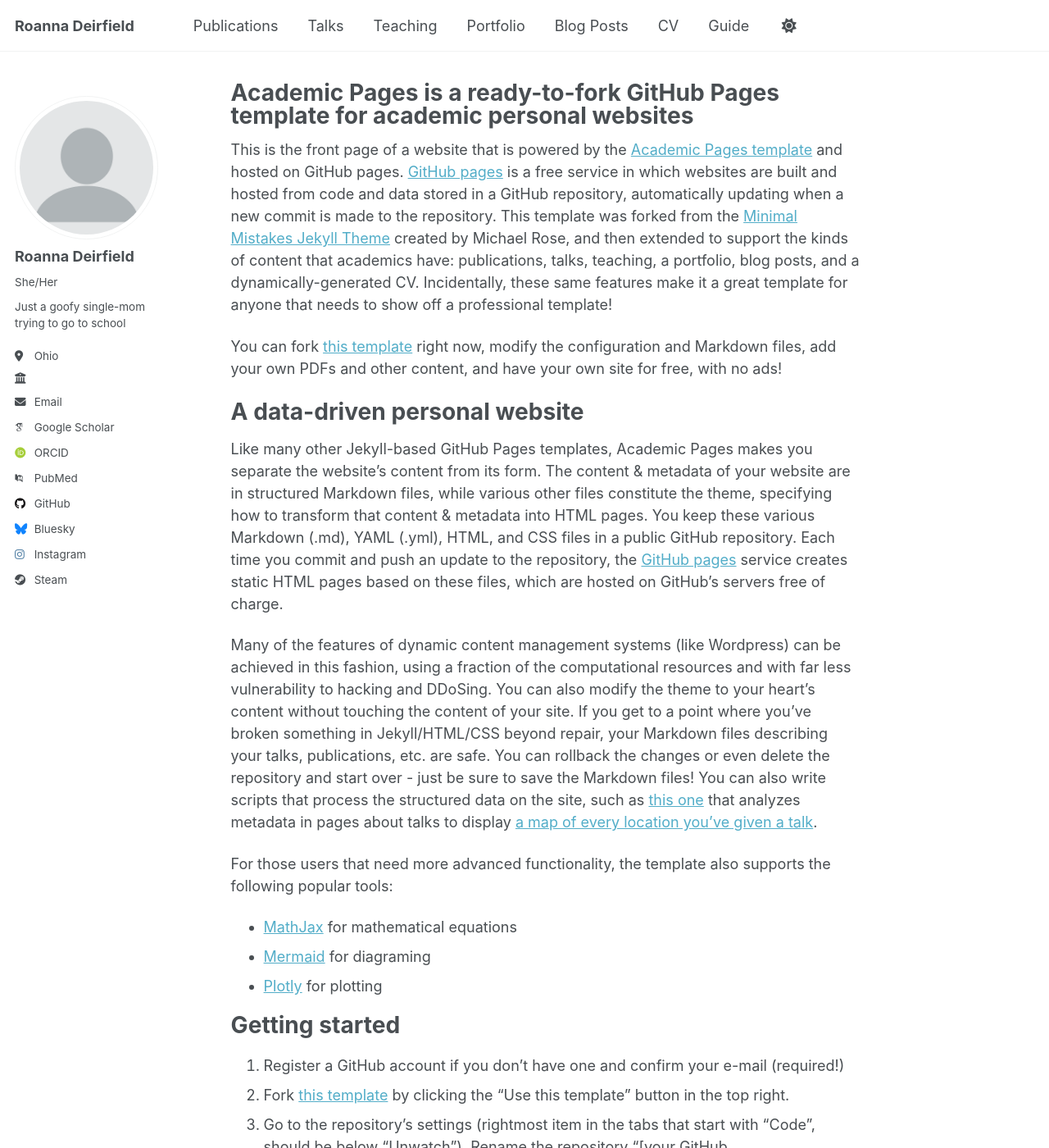
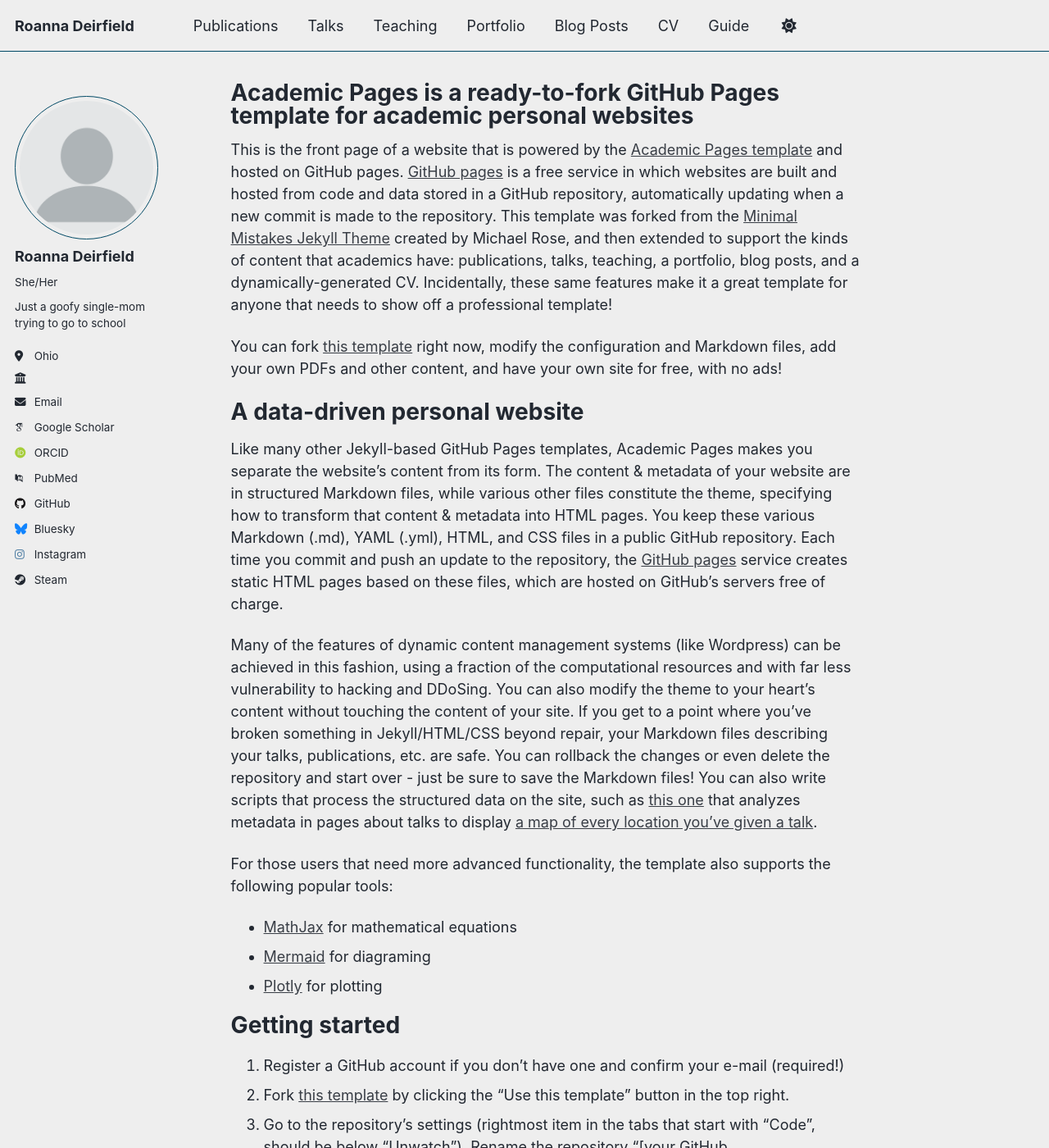
Before and after one commit to Deirfield-R/Deirfield-R.github.io, a Jekyll site: the page built from _pages/about.md, in a window 1280 px wide and 1400 px high. Shown: the whole window at 82% size. Built offline with Jekyll 4.4.1, drawn with Linux system fonts in a browser that asks for light colours; some web fonts are replaced; a script that is not in the unit is left out.

Commit message:
Update _config.yml

```diff
--- a/_config.yml
+++ b/_config.yml
@@ -8,12 +8,12 @@
 
 # Basic Site Settings
 locale                   : "en-US"
-site_theme               : "default" # Currently available options are "default", "air"
+site_theme               : "air" # Currently available options are "default", "air"
 title                    : "Roanna Deirfield"
 title_separator          : "-"
 name                     : &name "Roanna Deirfield"
 description              : &description "personal description"
-url                      : https://academicpages.github.io # the base hostname & protocol for your site e.g. "https://[your GitHub username].github.io" or if you already have some other page hosted on Github then use "https://[your GitHub username].github.io/[Your Repo Name]"
+url                      : "https://deirfield-r.github.io" # the base hostname & protocol for your site e.g. "https://[your GitHub username].github.io" or if you already have some other page hosted on Github then use "https://[your GitHub username].github.io/[Your Repo Name]"
 baseurl                  : "" # the subpath of your site, e.g. "/blog"
 repository               : "academicpages/academicpages.github.io"
 
```
